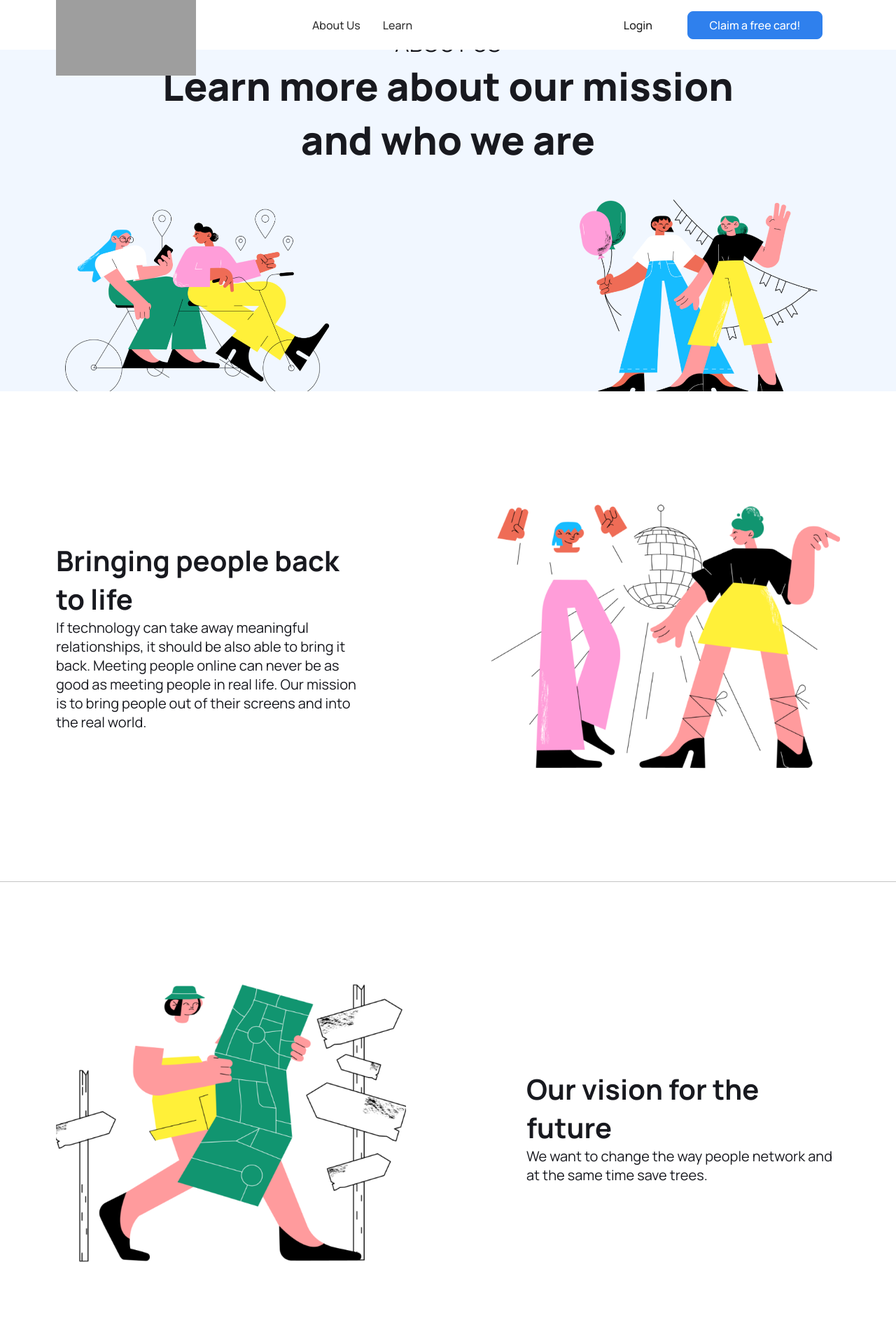
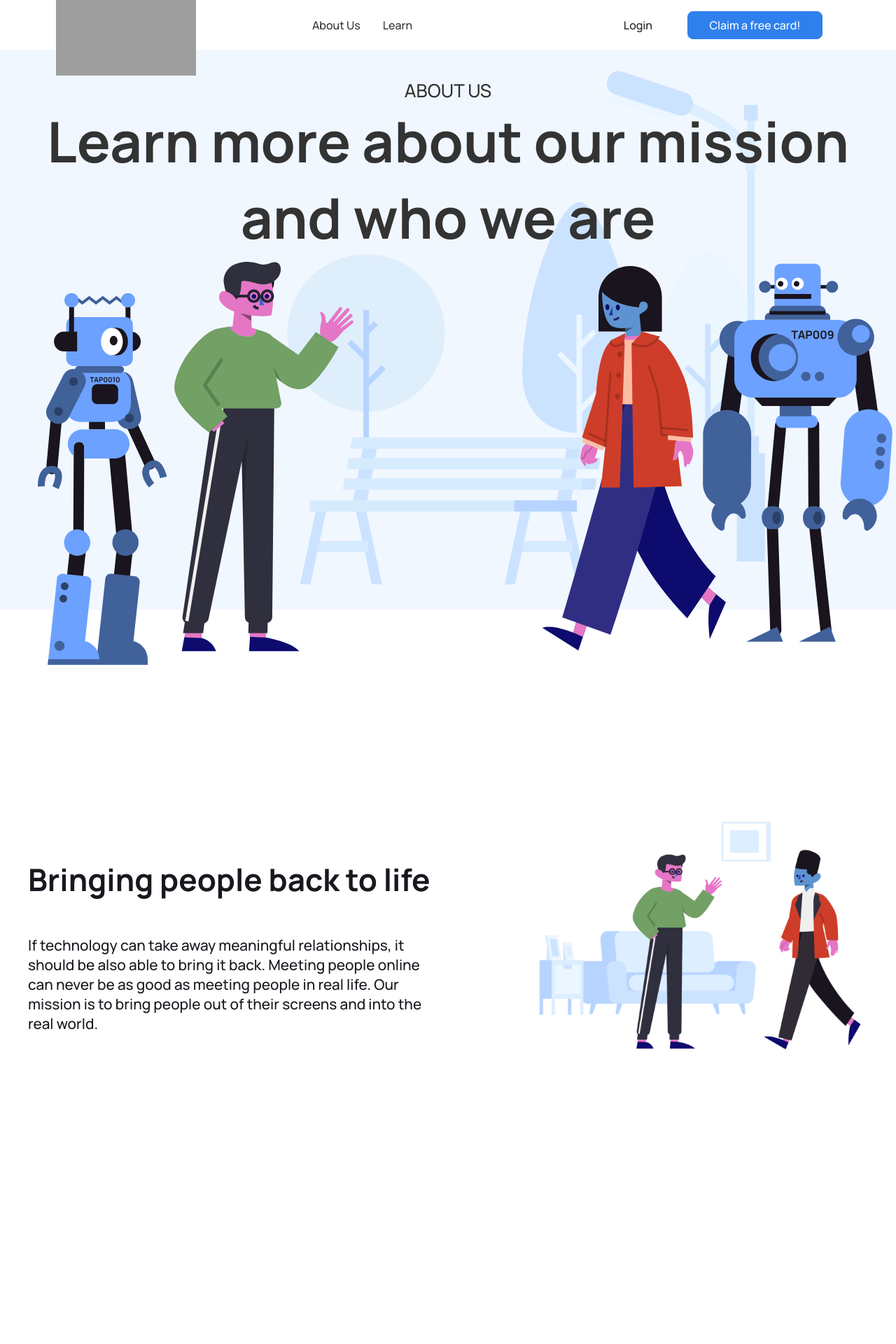
Before and after one commit to ifransaad/tap-network, a PHP site: page /tap-network/aboutUs.php in a window 1280 px wide. Shown: the top 1920 px of the page at 70% size. Run offline with PHP 8.4, Linux system fonts and the light colour scheme; some libraries are stand-ins or nearby versions; grey boxes are pictures that could not be loaded.

Commit message:
about us updated shiam

```diff
--- a/aboutUs.php
+++ b/aboutUs.php
@@ -9,16 +9,11 @@
         <div class="LearnMoreSec1">
             <div class="Sec1WriteUp">
                 <h3>ABOUT US</h3>
-                <h1>Learn more about our mission </h1>
-                <h1 style="margin-bottom: 40px;"> and who we are</h1>
+                <h1>Learn more about our mission
+                    and who we are</h1>
+            </div>
+            <img src=" aboutUs/Images/AboutUsSec1BG.svg " alt="">
 
-            </div>
-            <div class="Sec1Images hidden">
-                <img src="aboutUs/Images/sec1left.png" alt="">
-                <img src="aboutUs/Images/sec1right.png" alt="">
-
-
-            </div>
         </div>
 
     </div>
@@ -42,7 +37,7 @@
             </div>
             <div class="ourVisionSec3WriteUp">
                 <h1>Our vision for the future</h1>
-                <p>We want to change the way people network and at the same time save trees. </p>
+                <p>We want to offer individuals and businesses a simple and engaging way to network. Networking should not be a chore. </p>
             </div>
 
         </div>
--- a/css/aboutUsStyle.css
+++ b/css/aboutUsStyle.css
@@ -14,14 +14,15 @@
         position: relative;
         width: 100vw;
         overflow: hidden;
+        transform: translateY(71px);
     }
 
     /* Sec1 Start */
     .aboutUsSection1{
         background-color: #F1F7FF;
         width: 100%;
-
-
+        height: 800px;
+        overflow: visible;
     }
     .LearnMoreSec1 {
         max-width: 1200px;
@@ -31,60 +32,56 @@
         flex-direction: column;
         justify-content: center;
         align-items: center;
+        position: relative;
     }
+    .LearnMoreSec1 img{
+        position: absolute;
+        top:-30px;
+        z-index: 1;
+    }
+
     .Sec1WriteUp{
 
      display: flex;
      flex-direction: column;
      align-items: center;
+     color: #333333;
+     z-index: 2;
     }
 
     .Sec1WriteUp h3 {
         padding-top: 40px;
-        font-size: 2em;
+        font-size: 1.625em;
         margin: 0;
-        font-weight: 400;
+        font-weight: 500;
 
     }
 
     .Sec1WriteUp h1 {
-        font-size: 3.5em;
+        font-size: 5em;
         margin: 0;
-     font-weight: 800;
+         font-weight: 700;
+         text-align: center;
 
     }
 
-    .Sec1Images{
-        display: flex;
-        padding:0px 40px ;
-        justify-content: space-between;
-        align-items:flex-end;
-        width: 100%;
-    }
-
-    .Sec1Images img{
-        width: 402px;
-    }
 
     /* Sec1 End */
 
     /* Sec2 Start */
     .aboutUsSection2{
         background-color: rgb(255, 255, 255);
-        border-bottom: rgba(128, 128, 128, 0.459) 1px  solid;
         position: relative;
-
-
     }
     .BringingPeopleSec2 {
-        padding: 0px 40px;
+        padding: 0px 0px;
         max-width: 1200px;
         margin: 0px auto;
         position: relative;
         display: flex;
         align-items: center;
         justify-content: space-between;
-        height: 700px;
+        height: 960px;
     }
 
     .BringingPeopleSec2WriteUp {
@@ -92,30 +89,21 @@
         flex-direction: column;
         justify-content: center;
         text-align: left;
-        width: 40%;
+        padding-right: 120px;
     }
 
     .BringingPeopleSec2WriteUp h1 {
-        font-size: 2.5em;
+        font-size: 2.75em;
         font-weight: bold;
-        margin-bottom: 0;
+        margin-bottom: 50px;
 
     }
 
     .BringingPeopleSec2WriteUp p {
-        font-size: 1.25em;
-        font-weight: 400;
+        font-size: 1.3em;
+        font-weight: 500;
 
     }
-
-    .BringingPeopleSec2WriteUp h3 {
-        font-size: 1em;
-        font-weight: bold;
-        color: rgba(14, 111, 255, 1);
-        text-decoration: underline;
-
-    }
-
     .BringingPeopleSec2Img {
         position: relative;
     }
@@ -130,7 +118,6 @@
         position: relative;
 
         background-color: rgb(255, 255, 255);
-        border-bottom: rgba(128, 128, 128, 0.459) 1px  solid;
 
     }
     .ourVisionSec3 {
@@ -141,35 +128,28 @@
         align-items: center;
         justify-content: space-between;
         padding: 0px 40px;
-        height: 700px;
+        height: 960px;
     }
 
     .ourVisionSec3WriteUp {
-        width: 40%;
         display: flex;
         flex-direction: column;
         justify-content: center;
         text-align: left;
+        padding-left: 100px;
+
     }
 
     .ourVisionSec3WriteUp h1 {
-        font-size: 2.5em;
+        font-size: 2.75em;
         font-weight: bold;
-        margin-bottom: 0;
+        margin-bottom: 50px;
 
     }
 
     .ourVisionSec3WriteUp p {
-        font-size: 1.25em;
+        font-size: 1.3em;
         font-weight: 400;
-
-    }
-
-    .ourVisionSec3WriteUp h3 {
-        font-size: 1em;
-        font-weight: bold;
-        color: rgba(14, 111, 255, 1);
-        text-decoration: underline;
 
     }
 
@@ -183,8 +163,6 @@
     /* Sec4 Start */
     .aboutUsSection4{
         background-color: white;
-        border-bottom: rgba(128, 128, 128, 0.459) 1px  solid;
-
     }
     .advisorsSec4 {
         max-width: 1200px;
@@ -219,7 +197,7 @@
         display: flex;
         flex-wrap: wrap;
         padding: 0px 20px;
-        justify-content: space-between;
+        justify-content: center;
         align-items: center;
     }
 
@@ -233,7 +211,7 @@
         display: flex;
         flex-direction: column;
         align-items: center;
-        margin: 20px 0px;
+        margin: 20px ;
     }
 
     .advisorsSec4Team h2 {
```
Also changed, not shown: aboutUs/Images/AboutUsSec1BG.svg (added), aboutUs/Images/sec1left.png (deleted), aboutUs/Images/sec1right.png (deleted), aboutUs/Images/sec2right.png, aboutUs/Images/sec2right.svg (added), aboutUs/Images/sec3left.png.
